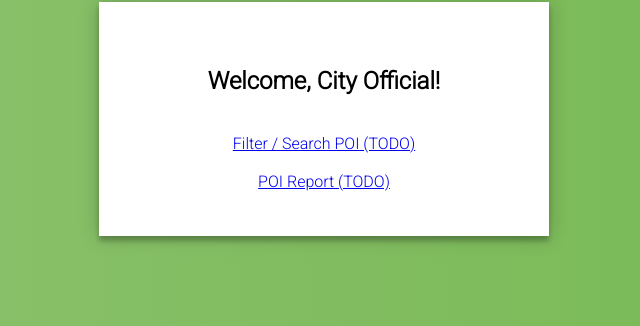
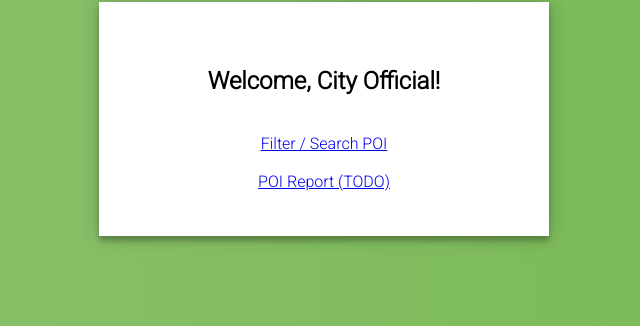
Before and after one commit to cclaassen3/service_learn_sustain, a Flask app: page /cityOfficial in a window 1280 px wide. Shown: the part 98-424 px from the top of the page, without its empty margins (316-956 px from the left). Run offline with Flask 2, Linux system fonts and the light colour scheme; some libraries are stand-ins or nearby versions.

Commit message:
changes idk about

```diff
--- a/templates/cityofficial.html
+++ b/templates/cityofficial.html
@@ -4,7 +4,7 @@
 <div class="form" style="margin-top:100px">
     <h2> <b> Welcome, City Official!</b> </h2>
     <br>
-    <a href="{{ url_for('search_POI')}}">Filter / Search POI (TODO)</a>
+    <a href="{{ url_for('search_POI')}}">Filter / Search POI</a>
     <br><br>
     <a href="{{ url_for('index')}}">POI Report (TODO)</a>
 </div>
```
Also changed, not shown: 2 other files.
